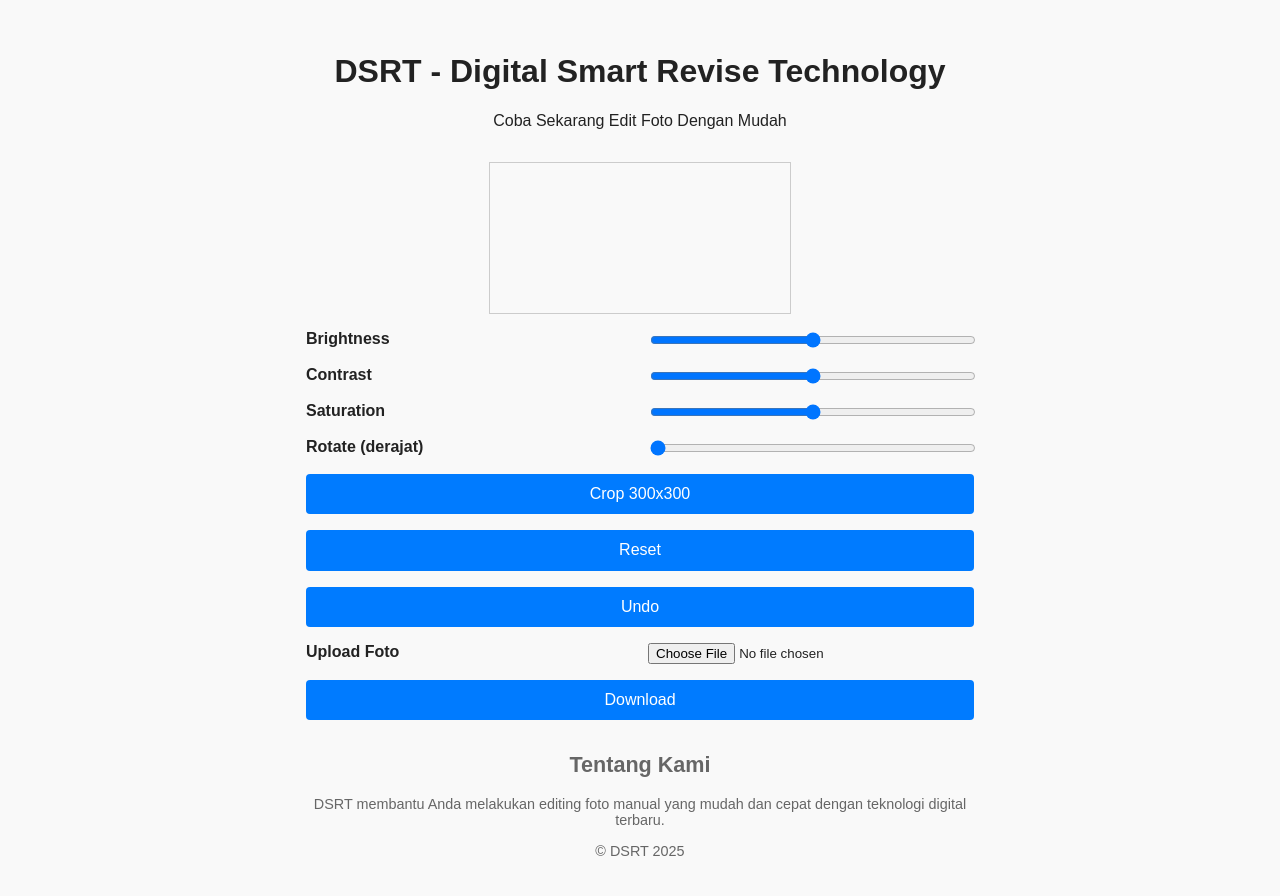
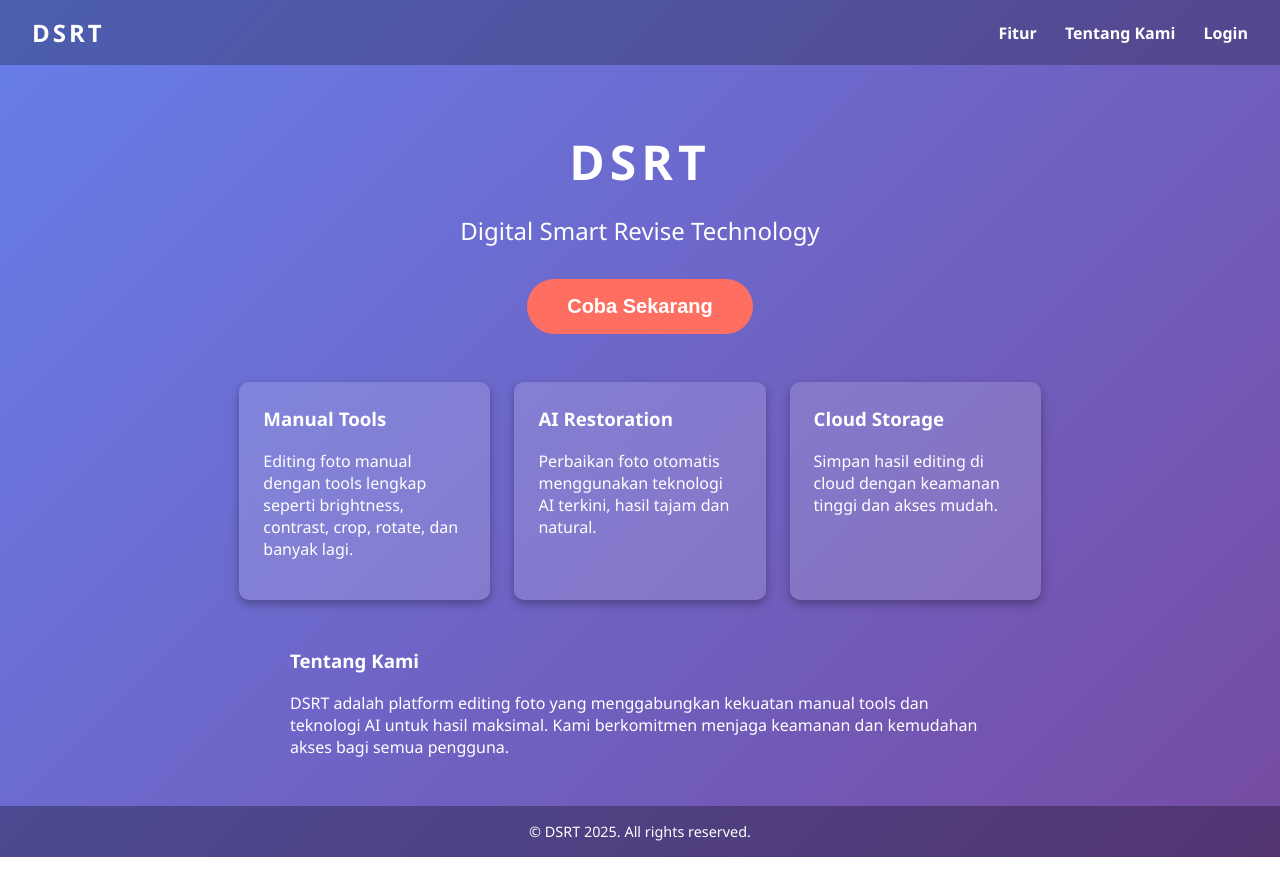
Before and after one commit to PrasetyoBayu07/COBAAN, a plain HTML site: page index.html in a window 1280 px wide. After the commit the page ends 857 px from the top, so only its background shows below. Drawn offline with Linux system fonts and the light colour scheme; files that its build step writes are made by us from their sources.

Commit message:
Update index.html

```diff
--- a/index.html
+++ b/index.html
@@ -3,52 +3,164 @@
 <head>
 <meta charset="UTF-8" />
 <meta name="viewport" content="width=device-width, initial-scale=1" />
-<title>DSRT - Manual Editing Tools</title>
-<link rel="stylesheet" href="css/style.css" />
+<title>DSRT - Digital Smart Revise Technology</title>
+<style>
+  /* Reset */
+  * {
+    box-sizing: border-box;
+  }
+  body {
+    margin: 0; padding: 0;
+    font-family: 'Segoe UI', Tahoma, Geneva, Verdana, sans-serif;
+    background: linear-gradient(135deg, #667eea, #764ba2);
+    color: white;
+    min-height: 100vh;
+    display: flex;
+    flex-direction: column;
+  }
+
+  header {
+    display: flex;
+    justify-content: space-between;
+    align-items: center;
+    padding: 1rem 2rem;
+    background: rgba(0,0,0,0.25);
+  }
+  header .logo {
+    font-weight: 700;
+    font-size: 1.5rem;
+    letter-spacing: 3px;
+  }
+  header nav a {
+    color: white;
+    text-decoration: none;
+    margin-left: 1.5rem;
+    font-weight: 600;
+    transition: opacity 0.3s ease;
+  }
+  header nav a:hover {
+    opacity: 0.7;
+  }
+
+  main {
+    flex: 1;
+    padding: 2rem;
+    max-width: 900px;
+    margin: auto;
+    text-align: center;
+  }
+
+  main h1 {
+    font-size: 3rem;
+    margin-bottom: 0.5rem;
+    letter-spacing: 5px;
+  }
+  main h2 {
+    font-weight: 300;
+    margin-bottom: 2rem;
+    font-size: 1.5rem;
+  }
+  main button.cta {
+    background: #ff6f61;
+    border: none;
+    color: white;
+    padding: 1rem 2.5rem;
+    font-size: 1.25rem;
+    border-radius: 30px;
+    cursor: pointer;
+    font-weight: 600;
+    transition: background 0.3s ease;
+  }
+  main button.cta:hover {
+    background: #ff3b2e;
+  }
+
+  section.features {
+    margin-top: 3rem;
+    display: grid;
+    grid-template-columns: repeat(auto-fit,minmax(250px,1fr));
+    gap: 1.5rem;
+    text-align: left;
+  }
+  section.features .feature-box {
+    background: rgba(255 255 255 / 0.15);
+    border-radius: 10px;
+    padding: 1.5rem;
+    box-shadow: 0 4px 10px rgba(0,0,0,0.3);
+    transition: background 0.3s ease;
+  }
+  section.features .feature-box:hover {
+    background: rgba(255 255 255 / 0.3);
+  }
+  section.features h3 {
+    margin-top: 0;
+    font-weight: 700;
+  }
+  section.features p {
+    font-weight: 300;
+  }
+
+  footer {
+    background: rgba(0,0,0,0.3);
+    text-align: center;
+    padding: 1rem;
+    font-size: 0.9rem;
+  }
+
+  /* Responsive */
+  @media(max-width: 600px){
+    main h1 {
+      font-size: 2.2rem;
+    }
+    main h2 {
+      font-size: 1.1rem;
+    }
+    header {
+      padding: 1rem;
+    }
+  }
+</style>
 </head>
 <body>
 
 <header>
-  <h1>DSRT - Digital Smart Revise Technology</h1>
-  <p>Coba Sekarang Edit Foto Dengan Mudah</p>
+  <div class="logo">DSRT</div>
+  <nav>
+    <a href="#features">Fitur</a>
+    <a href="#about">Tentang Kami</a>
+    <a href="#login">Login</a>
+  </nav>
 </header>
 
 <main>
-  <section class="editor-section">
-    <canvas id="canvas"></canvas>
+  <h1>DSRT</h1>
+  <h2>Digital Smart Revise Technology</h2>
+  <button class="cta" onclick="alert('Mulai coba sekarang!')">Coba Sekarang</button>
 
-    <div class="controls">
-      <label for="brightness">Brightness</label>
-      <input type="range" id="brightness" min="-100" max="100" value="0" />
-
-      <label for="contrast">Contrast</label>
-      <input type="range" id="contrast" min="-100" max="100" value="0" />
-
-      <label for="saturation">Saturation</label>
-      <input type="range" id="saturation" min="-100" max="100" value="0" />
-
-      <label for="rotate">Rotate (derajat)</label>
-      <input type="range" id="rotate" min="0" max="360" value="0" />
-
-      <button id="crop-btn">Crop 300x300</button>
-      <button id="reset-btn">Reset</button>
-      <button id="undo-btn">Undo</button>
-
-      <label for="upload">Upload Foto</label>
-      <input type="file" id="upload" accept="image/*" />
-
-      <button id="download-btn">Download</button>
+  <section id="features" class="features">
+    <div class="feature-box">
+      <h3>Manual Tools</h3>
+      <p>Editing foto manual dengan tools lengkap seperti brightness, contrast, crop, rotate, dan banyak lagi.</p>
+    </div>
+    <div class="feature-box">
+      <h3>AI Restoration</h3>
+      <p>Perbaikan foto otomatis menggunakan teknologi AI terkini, hasil tajam dan natural.</p>
+    </div>
+    <div class="feature-box">
+      <h3>Cloud Storage</h3>
+      <p>Simpan hasil editing di cloud dengan keamanan tinggi dan akses mudah.</p>
     </div>
   </section>
 
-  <section class="about-section">
-    <h2>Tentang Kami</h2>
-    <p>DSRT membantu Anda melakukan editing foto manual yang mudah dan cepat dengan teknologi digital terbaru.</p>
-    <p>© DSRT 2025</p>
+  <section id="about" style="margin-top:3rem; text-align:left; max-width:700px; margin-left:auto; margin-right:auto;">
+    <h3>Tentang Kami</h3>
+    <p>DSRT adalah platform editing foto yang menggabungkan kekuatan manual tools dan teknologi AI untuk hasil maksimal. Kami berkomitmen menjaga keamanan dan kemudahan akses bagi semua pengguna.</p>
   </section>
 </main>
 
-<script type="module" src="js/main.js"></script>
+<footer>
+  © DSRT 2025. All rights reserved.
+</footer>
 
 </body>
 </html>
```
